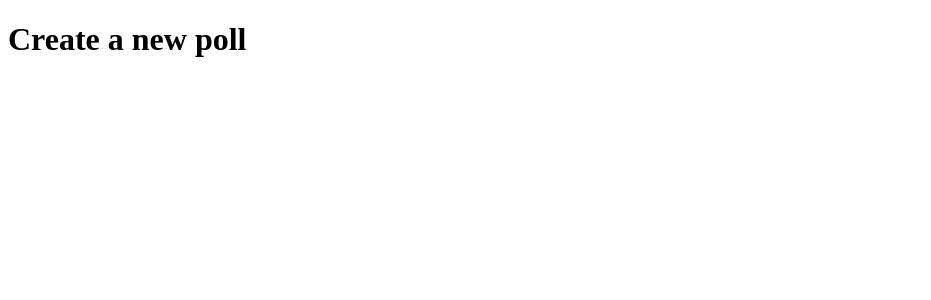
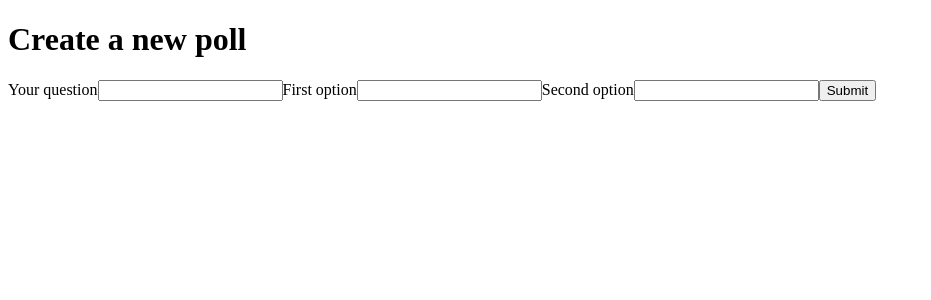
Before and after one commit to kanghsieh/quick-poll, a Next.js app: page /polls/new-poll in a window 1280 px wide. Shown: the top 300 px of the page, without its empty margins (0-931 px from the left). Built offline with nearby package versions, Linux system fonts and the light colour scheme.

Commit message:
created form frontend without styling

```diff
--- /dev/null
+++ b/components/input/new-poll.js
@@ -0,0 +1,25 @@
+import styles from './new-poll.module.scss';
+
+function NewPoll(props) {
+  return (
+    <form>
+      <div className={styles.form}>
+        <div className={styles.field}>
+          <label htmlFor="question">Your question</label>
+          <input type="text" id="question" />
+        </div>
+        <div className={styles.field}>
+          <label htmlFor="option1">First option</label>
+          <input type="text" id="option1" />
+        </div>
+        <div className={styles.field}>
+          <label htmlFor="option2">Second option</label>
+          <input type="text" id="option2" />
+        </div>
+        <button>Submit</button>
+      </div>
+    </form>
+  )
+}
+
+export default NewPoll;
--- /dev/null
+++ b/components/input/new-poll.module.scss
@@ -0,0 +1,3 @@
+.form {
+  display: flex;
+}
--- a/pages/polls/new-poll.js
+++ b/pages/polls/new-poll.js
@@ -1,7 +1,10 @@
+import NewPoll from "../../components/input/new-poll";
+
 function newPollPage() {
   return (
     <div>
       <h1>Create a new poll</h1>
+      <NewPoll/>
     </div>
   )
 }
```
